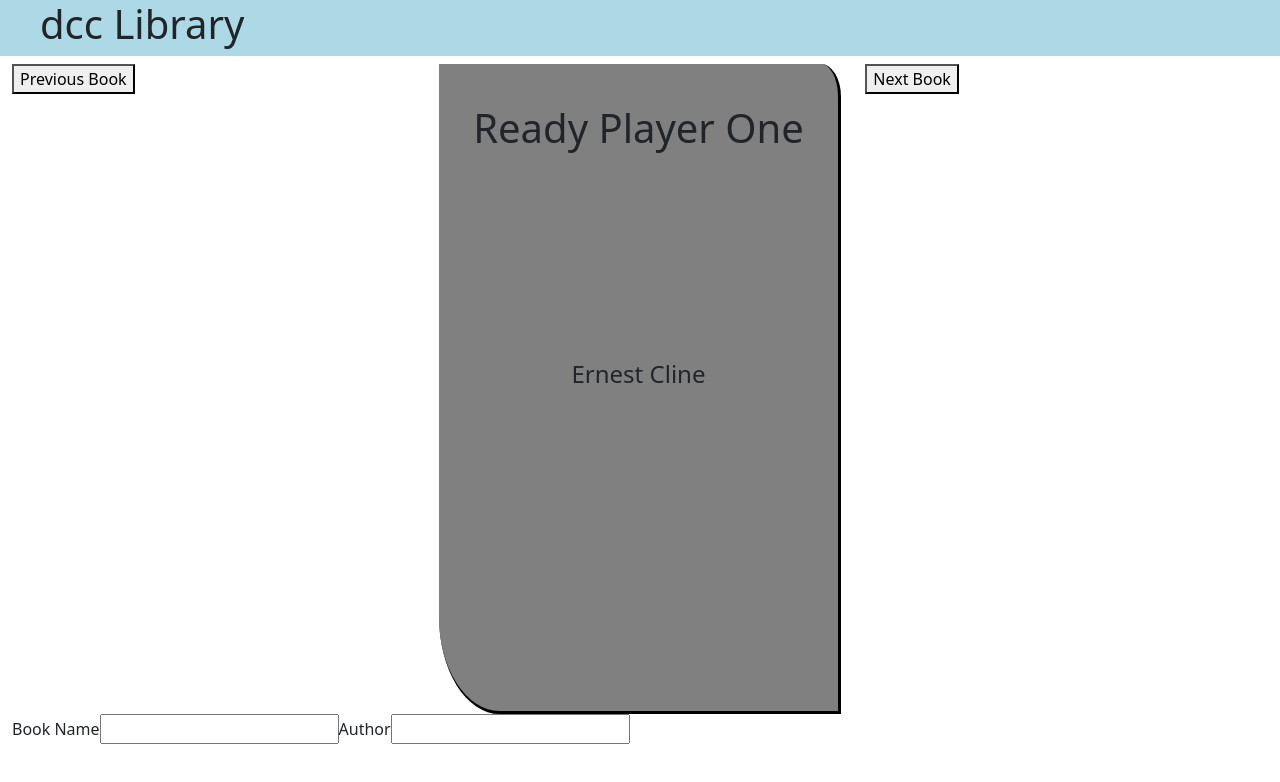
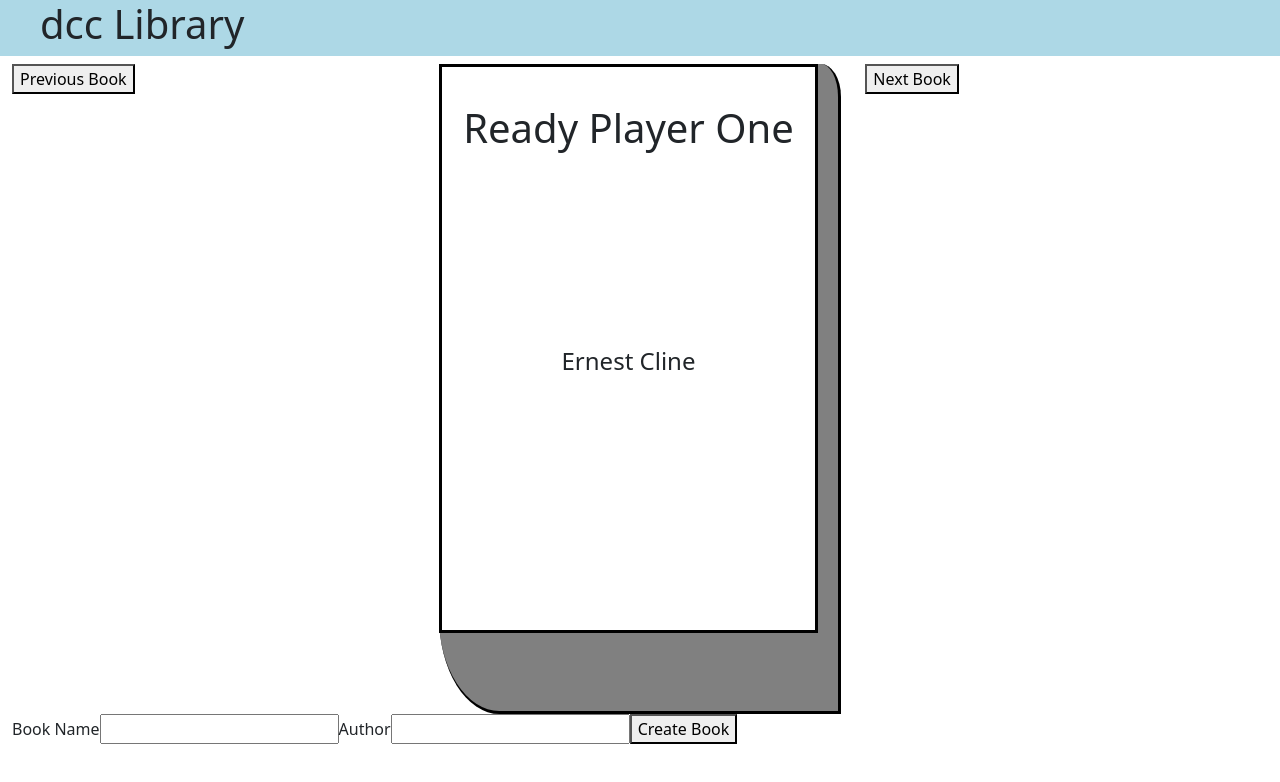
Before and after one commit to Mon-TeSmith/DCCLibraryReact, a React (Create React App) app: page / in a window 1280 px wide. Shown: the top 782 px of the page. Built offline with nearby package versions, Linux system fonts and the light colour scheme.

Commit message:
multiple .jsx files corrected to allow Book Name and Author function proplerly

```diff
--- a/src/components/App.jsx
+++ b/src/components/App.jsx
@@ -24,6 +24,7 @@
         if (tempBookNumber === this.books.length) {
             tempBookNumber = 0;
         }
+
         this.setState({
             bookNumber: tempBookNumber
         });
--- a/src/components/Book/Book.jsx
+++ b/src/components/Book/Book.jsx
@@ -4,7 +4,7 @@
 const Book = (props) => {
     return (
         <div className="book">
-            <div classname="cover">
+            <div className="cover">
                 <h1 className="title">{props.book.title}</h1>
                 <h4 className="author">{props.book.author}</h4>
             </div>
--- a/src/components/BookCreator/BookCreator.jsx
+++ b/src/components/BookCreator/BookCreator.jsx
@@ -3,17 +3,32 @@
 class BookCreator extends Component {
     constructor(props) {
         super(props);
-        this.state = {}
+        this.state = {
+           name: "",
+           author: ""
+        }
     }
+
+    handleChange = (event) => {
+        this.setState({
+           [event.target.name]: event.target.value
+        });
+    }
+
+    handleSubmit = (event) => {
+        event.preventDefault();
+        console.log(this.state);
+    }
+
     render() {
         return (
-            <form>
+            <form onSubmit={this.handleSubmit}>
                 <label>Book Name</label>
-                <input />
+                <input name="name" onChange={this.handleChange} value={this.state.name}/>
                 <label>Author</label>
-                <input />
+                <input name="author" onChange={this.handleCange} value={this.state.author} />
+                <button type="submit">Create Book</button>
             </form>
-
         );
     }
 }
```
